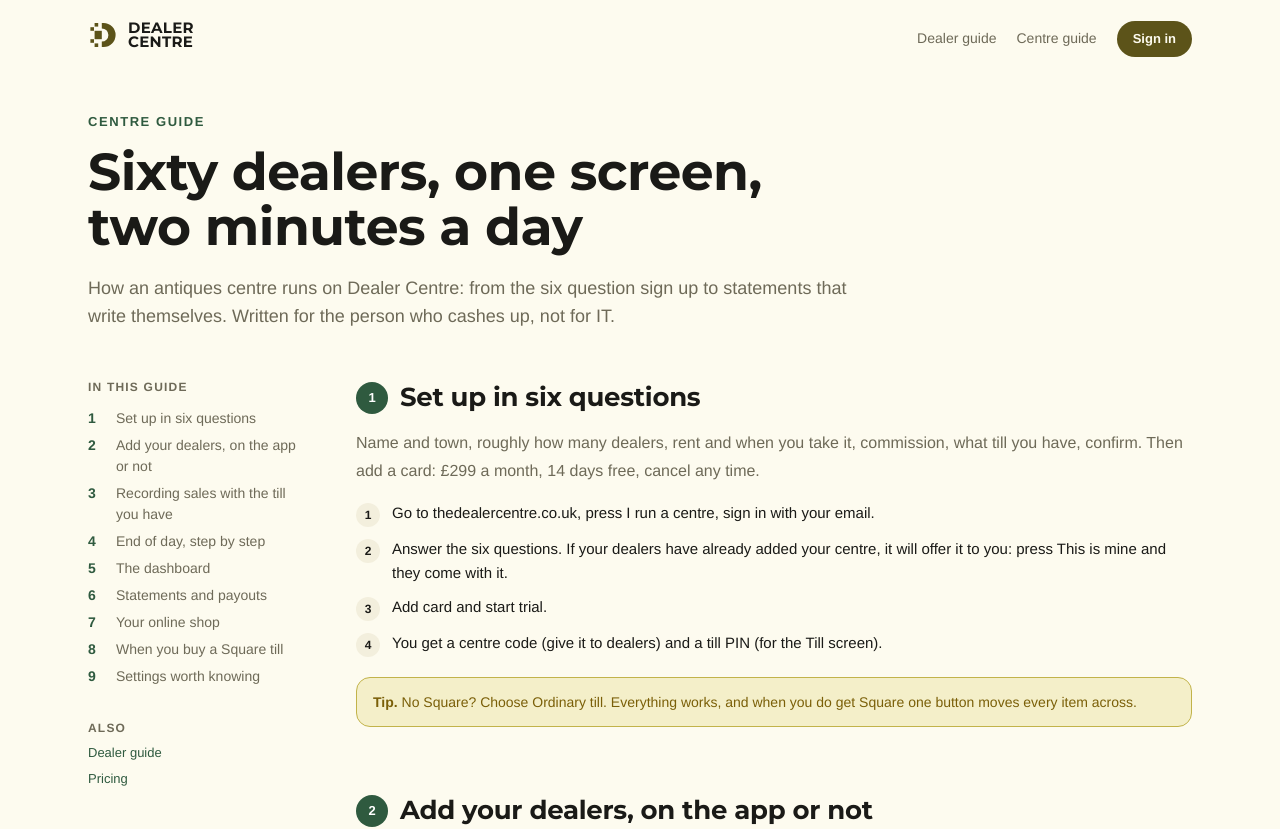
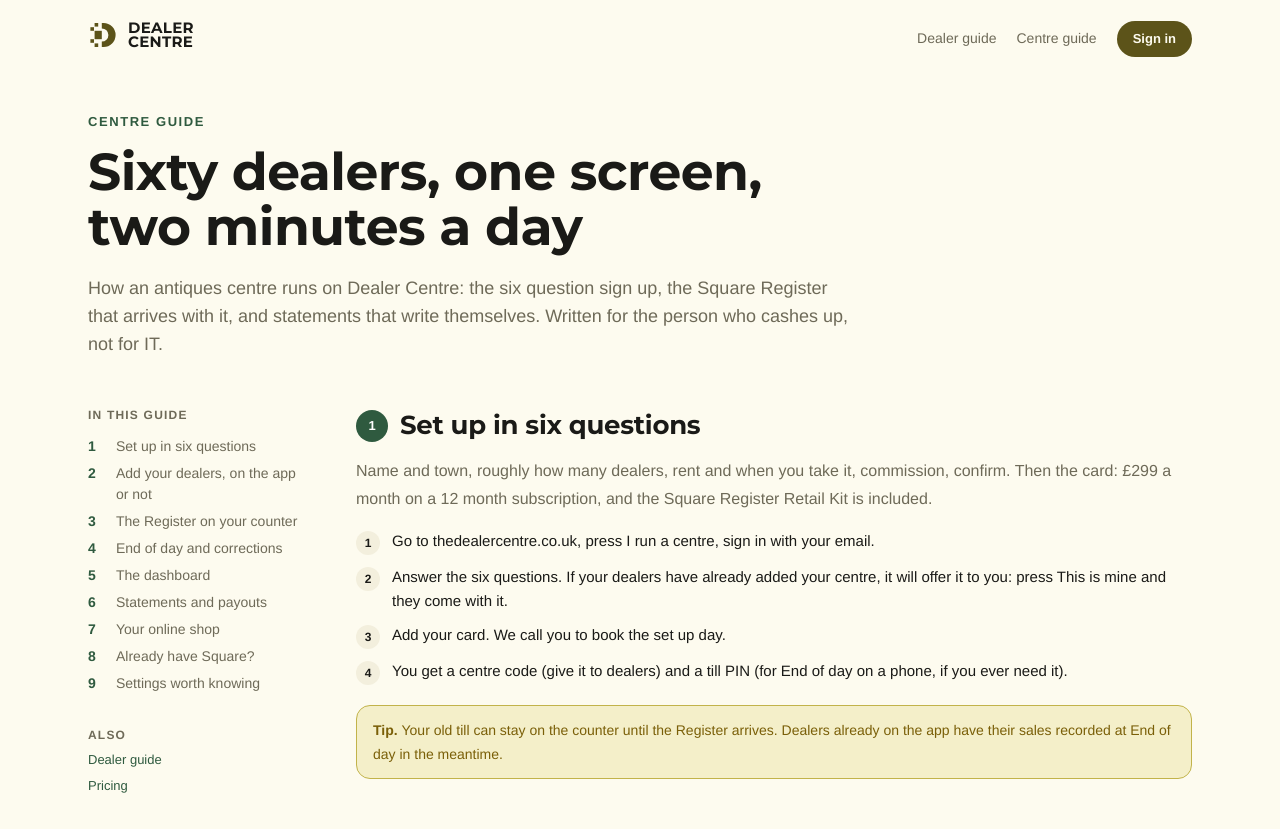
Before and after one commit to jeni-rgb/dealer-centre, a Next.js app: page /guides/centres in a window 1280 px wide. Shown: the top 829 px of the page. Built offline with nearby package versions, Linux system fonts and the light colour scheme.

Commit message:
Centre guide: Register on day one, End of day as the fallback
Co-Authored-By: Claude Fable 5.1 <noreply@anthropic.com>
Claude-Session: https://claude.ai/code/session_01KCChhWHerH39i35G6i5Bk3

```diff
--- a/src/app/guides/centres/page.tsx
+++ b/src/app/guides/centres/page.tsx
@@ -13,22 +13,22 @@ export default function CentreGuide() {
       eyebrow="Centre guide"
       tone="forest"
       title="Sixty dealers, one screen, two minutes a day"
-      intro="How an antiques centre runs on Dealer Centre: from the six question sign up to statements that write themselves. Written for the person who cashes up, not for IT."
+      intro="How an antiques centre runs on Dealer Centre: the six question sign up, the Square Register that arrives with it, and statements that write themselves. Written for the person who cashes up, not for IT."
       related={[{ href: "/guides/dealers", label: "Dealer guide" }, { href: "/#pricing", label: "Pricing" }]}
       sections={[
-        { id: "sign-up", title: "Set up in six questions", lead: "Name and town, roughly how many dealers, rent and when you take it, commission, what till you have, confirm. Then add a card: £299 a month, 14 days free, cancel any time.", steps: ["Go to thedealercentre.co.uk, press I run a centre, sign in with your email.", "Answer the six questions. If your dealers have already added your centre, it will offer it to you: press This is mine and they come with it.", "Add card and start trial.", "You get a centre code (give it to dealers) and a till PIN (for the Till screen)."], tip: "No Square? Choose Ordinary till. Everything works, and when you do get Square one button moves every item across." },
+        { id: "sign-up", title: "Set up in six questions", lead: "Name and town, roughly how many dealers, rent and when you take it, commission, confirm. Then the card: £299 a month on a 12 month subscription, and the Square Register Retail Kit is included.", steps: ["Go to thedealercentre.co.uk, press I run a centre, sign in with your email.", "Answer the six questions. If your dealers have already added your centre, it will offer it to you: press This is mine and they come with it.", "Add your card. We call you to book the set up day.", "You get a centre code (give it to dealers) and a till PIN (for End of day on a phone, if you ever need it)."], tip: "Your old till can stay on the counter until the Register arrives. Dealers already on the app have their sales recorded at End of day in the meantime." },
         { id: "dealers", title: "Add your dealers, on the app or not", lead: "Every dealer gets a line, whether or not they ever use the app. Use the code already on their tickets so nothing changes on the floor.", steps: ["Dealers page, Add a dealer: name, ticket code, pitches. One per line, as fast as you can type.", "Dealers who sign up to the app later pick their own name from a list and keep the same code and history.", "Join requests from dealers who signed up themselves appear on the Mapping page: approve, and check the rent they declared.", "Print code sheet gives you a one page list of who is who for the till."], browser: "/screens/centre-codes.jpg" },
-        { id: "recording", title: "Recording sales with the till you have", lead: "Three ways, pick what suits the day. All three end up in the same place.", body: (
+        { id: "register", title: "The Register on your counter", lead: "On the set up day we unbox the Square Register, cash drawer, receipt printer, scanner and Brother label printer, connect them, and load every dealer. From then on the till records every sale.", body: (
           <div className="mt-4 grid gap-3 md:grid-cols-3">
-            {[["Till screen", "An iPad or phone by the till. Enter the PIN, scan or type the ticket, cash or card, done. Records at the moment of sale."], ["End of day", "Gather the tickets the till kept. Scan or type each one, correct any discounted price, press Record. Two minutes."], ["Square", "Connect it in Settings. Items appear on the till under each dealer's category with their barcode. The till records itself."]].map(([t, b]) => <div key={t} className="card p-4"><div className="text-[15px] font-semibold">{t}</div><p className="mt-1 text-[13px] leading-5 text-ink-muted">{b}</p></div>)}
+            {[["Dealer on the app", "Scan the barcode on the ticket. Item, dealer and price come up. Take the payment."], ["Dealer not on the app", "Tap the dealer's name on the Register, type the price from the ticket. Recorded against their code."], ["Something slipped through", "End of day on any phone: type the tickets the till missed, cash or card, Record. Two minutes."]].map(([t, b]) => <div key={t} className="card p-4"><div className="text-[15px] font-semibold">{t}</div><p className="mt-1 text-[13px] leading-5 text-ink-muted">{b}</p></div>)}
           </div>
-        ), browser: "/screens/centre-eod.jpg" },
-        { id: "eod", title: "End of day, step by step", steps: ["End of day in the menu. The cursor is in the ticket box.", "Type the ticket number off each ticket and press Enter, or scan it. B14 372, b14372 and B14 0372 are all the same ticket.", "Title, dealer and price fill in. If the dealer gave a discount, overtype the price with what was paid.", "Tap Card or Cash for each.", "Press Record. Every dealer whose item sold gets a buzz on their phone.", "Below, Recorded this week lists every ticket. Edit a figure or Undo one that should not have gone through."], tip: "A ticket the app does not recognise is still recorded against the dealer's code (the first letters), so a dealer who is not on the app still gets paid." },
+        ), tip: "Card payments go through Square at 1.75%. The money lands in the centre's bank the next working day." },
+        { id: "eod", title: "End of day and corrections", lead: "Before the Register arrives, or for anything it missed, End of day records tickets by hand.", steps: ["End of day in the menu. The cursor is in the ticket box.", "Type the ticket number off each ticket and press Enter, or scan it. B14 372, b14372 and B14 0372 are all the same ticket.", "Title, dealer and price fill in. If the dealer gave a discount, overtype the price with what was paid.", "Tap Card or Cash for each, press Record. Every dealer whose item sold gets a buzz on their phone.", "Recorded this week lists every floor sale, from the Register or End of day. Edit a figure or Undo one that should not have gone through."], browser: "/screens/centre-eod.jpg", tip: "A ticket the app does not recognise is still recorded against the dealer's code (the first letters), so a dealer who is not on the app still gets paid." },
         { id: "dashboard", title: "The dashboard", lead: "Month to date, dealers ranked by sales with their rent beside it, who has not sold in 30 days, and any till sales that could not be matched to a dealer. Export to CSV for your accountant.", browser: "/screens/centre-dashboard.jpg" },
         { id: "statements", title: "Statements and payouts", lead: "At month end every dealer's statement is worked out: floor sales minus your commission and rent, online sales minus the online commission, net owed. Dealers see theirs in the app with a PDF. Rent on the first, fifteenth, last day, weekly or quarterly, as you set it." },
         { id: "online", title: "Your online shop", lead: "Connect the centre's Shopify in Settings and dealers can toggle items onto it when they list. We run the shop, answer the customers and pack the orders. No monthly cost: 20% commission on what sells, you and the dealer share the rest.", browser: "/screens/centre-online.jpg" },
-        { id: "square", title: "When you buy a Square till", steps: ["Settings, Connect Square, approve.", "Mapping page: each dealer gets a Square category (Create in Square does it for you).", "Press Push all stock to till. Every live item appears in Square with its barcode. Nothing is retyped.", "From then on the till records the sale the moment it is rung through, and End of day is only for stragglers."] },
-        { id: "settings", title: "Settings worth knowing", lead: "Rent and commission terms (including the online share), the till PIN, label printers, the centre's Shopify, and your subscription (opens a secure Stripe page to change card or cancel).", browser: "/screens/centre-settings.jpg" },
+        { id: "square", title: "Already have Square?", steps: ["Settings, Connect Square, approve. We skip the Register in your kit and set up what you have.", "Mapping page: each dealer gets a Square category (Create in Square does it for you).", "Press Push all stock to till. Every live item appears in Square with its barcode. Nothing is retyped."] },
+        { id: "settings", title: "Settings worth knowing", lead: "Rent and commission terms (including the online share), the till PIN, label printers, the centre's Shopify, and your subscription (opens a secure Stripe page to change your card).", browser: "/screens/centre-settings.jpg" },
       ]}
     />
   );
```
